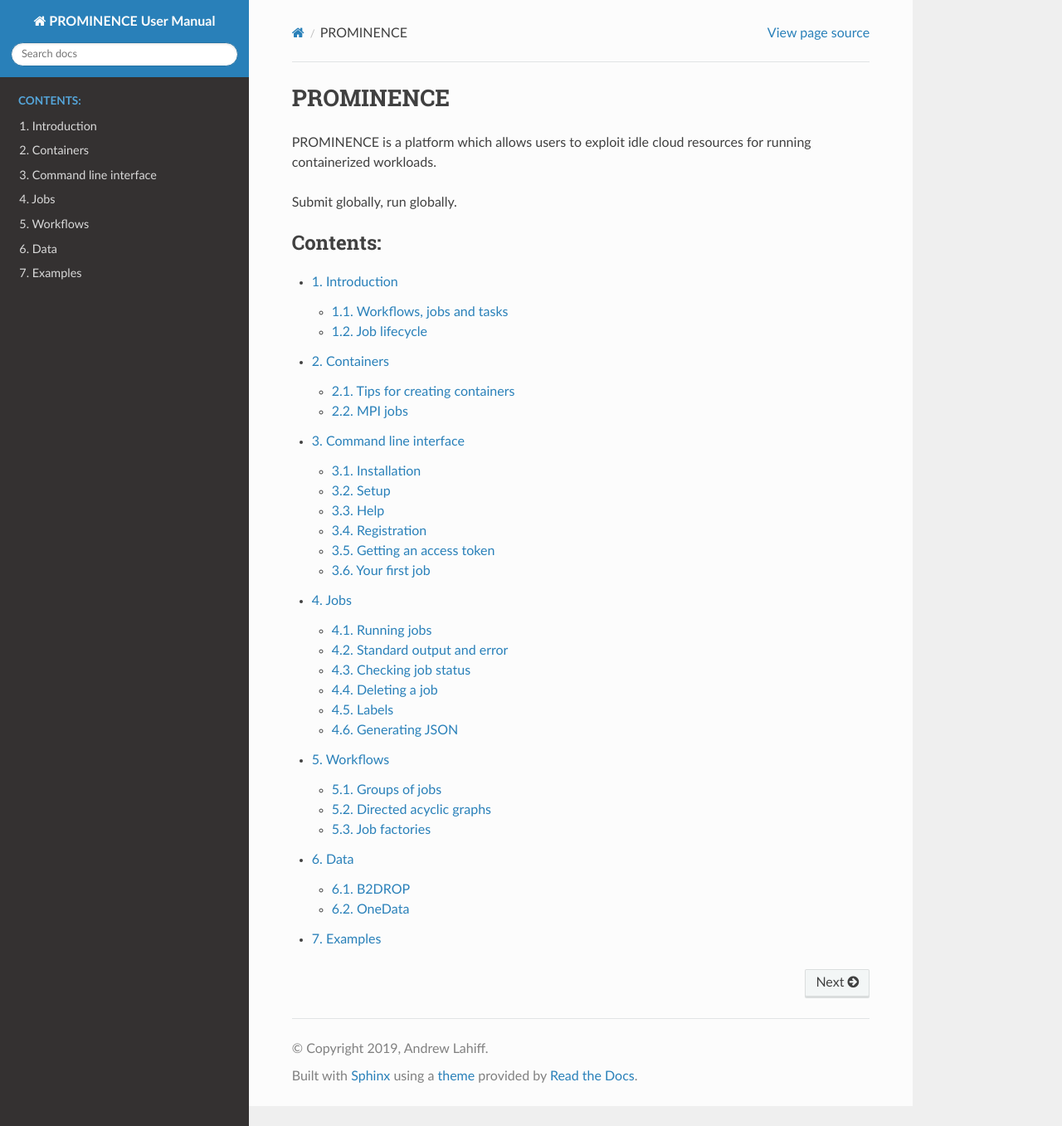
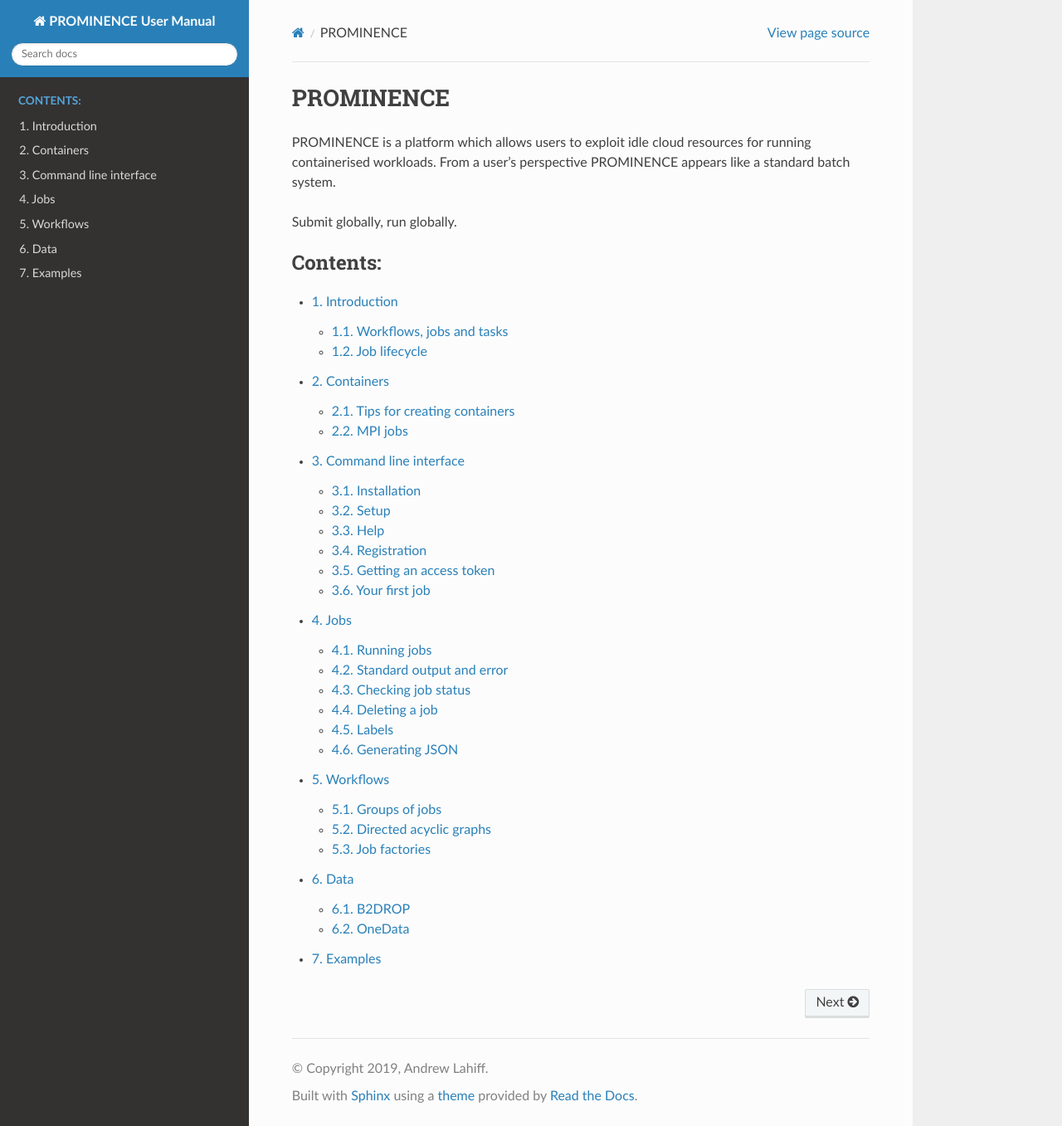
Before and after one commit to prominence-eosc/docs-eosc, a Sphinx documentation site: the page built from source/index.rst, in a window 1280 px wide and 1357 px high. Shown: the whole window at 83% size. Built offline with Sphinx 7.4.7 and the Read the Docs theme 2.0.0, drawn with Linux system fonts in a browser that asks for light colours.

Commit message:
Improve main description

```diff
--- a/source/index.rst
+++ b/source/index.rst
@@ -6,7 +6,7 @@
 PROMINENCE
 ==========
 
-PROMINENCE is a platform which allows users to exploit idle cloud resources for running containerized workloads.
+PROMINENCE is a platform which allows users to exploit idle cloud resources for running containerised workloads. From a user's perspective PROMINENCE appears like a standard batch system.
 
 Submit globally, run globally.
 
```
